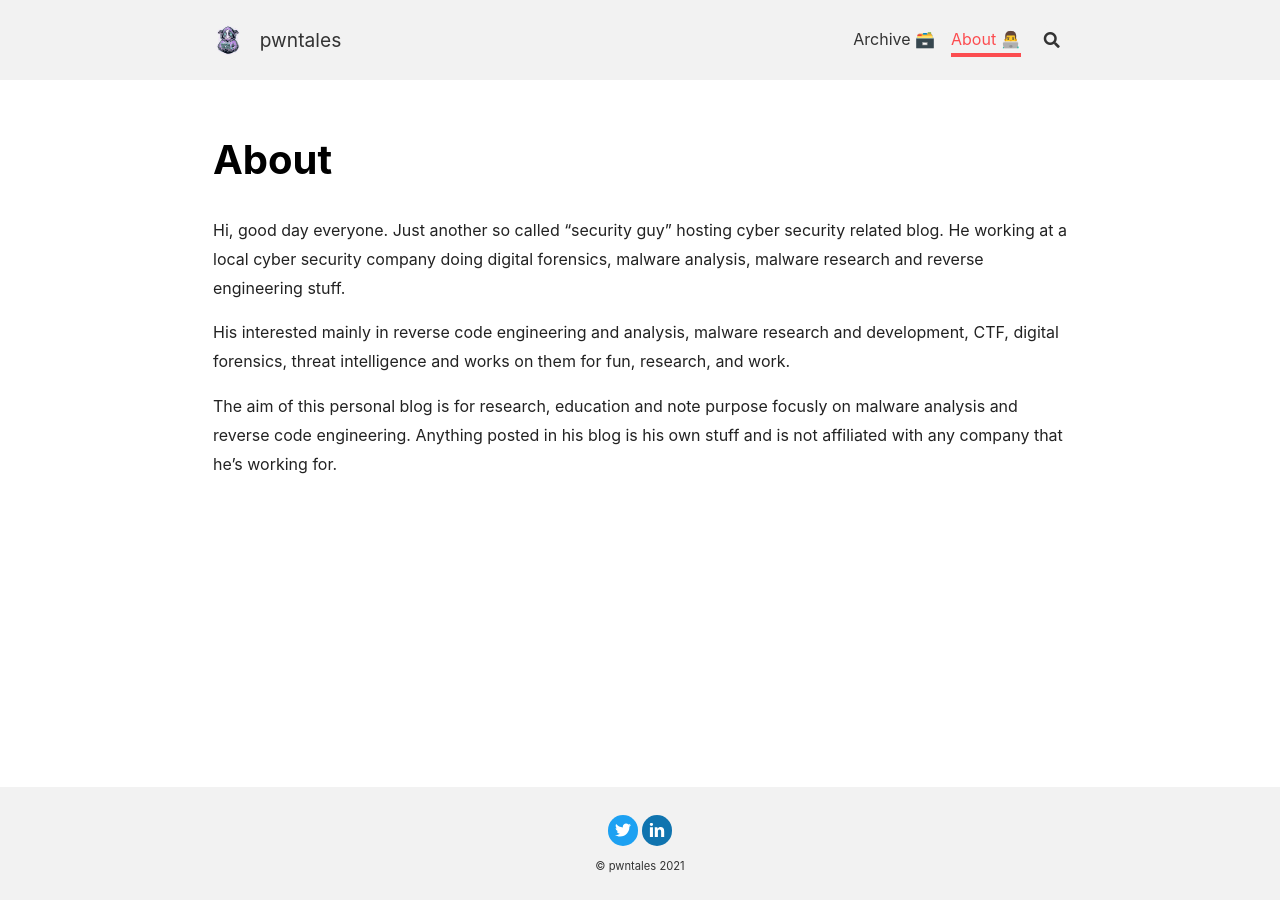
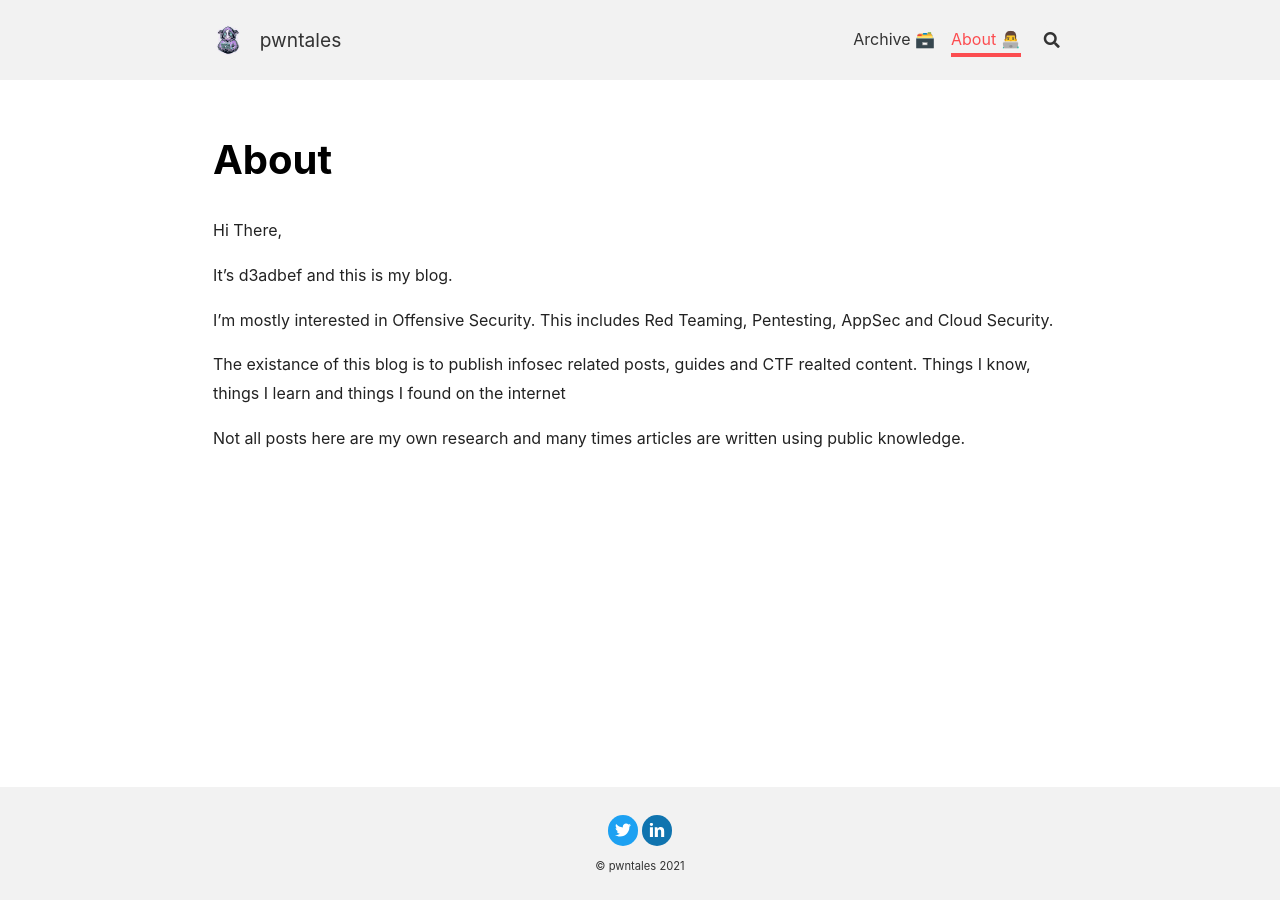
Before and after one commit to r00tkie/r00tkie.github.io, a Jekyll site: the page built from about.md, in a window 1280 px wide. Built offline with Jekyll 4.4.1, drawn with Linux system fonts in a browser that asks for light colours; nearby versions of some CDN libraries.

Commit message:
about_me

```diff
--- a/about.md
+++ b/about.md
@@ -26,8 +26,13 @@ titles:
 key: page-about
 ---
 
-Hi, good day everyone. Just another so called "security guy" hosting cyber security related blog. He working at a local cyber security company doing digital forensics, malware analysis, malware research and reverse engineering stuff.
+Hi There,
 
-His interested mainly in reverse code engineering and analysis, malware research and development, CTF, digital forensics, threat intelligence and works on them for fun, research, and work.
+It's d3adbef and this is my blog.
 
-The aim of this personal blog is for research, education and note purpose focusly on malware analysis and reverse code engineering. Anything posted in his blog is his own stuff and is not affiliated with any company that he's working for.
+I'm mostly interested in Offensive Security. This includes Red Teaming, Pentesting, AppSec and Cloud Security.
+
+The existance of this blog is to publish infosec related posts, guides and CTF realted content.
+Things I know, things I learn and things I found on the internet
+
+Not all posts here are my own research and many times articles are written using public knowledge.
```
